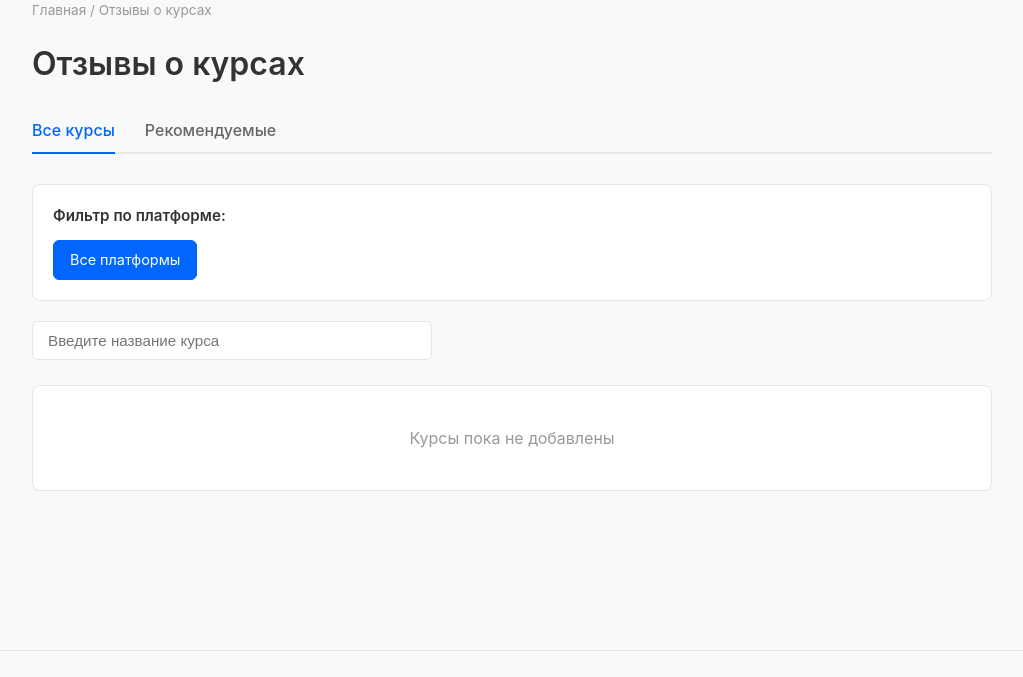
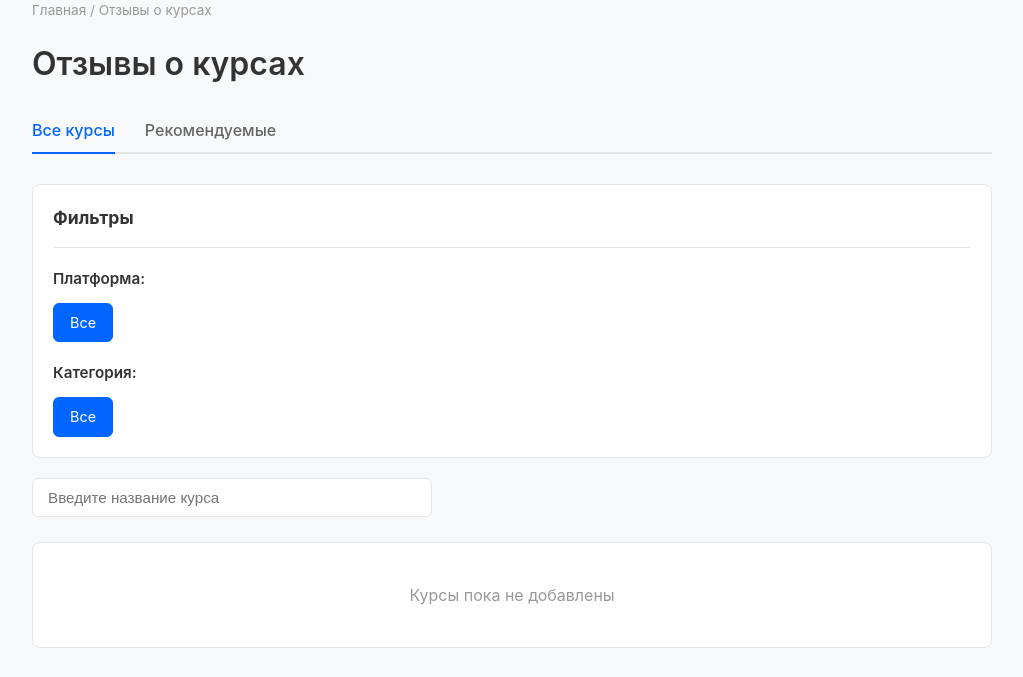
Before and after one commit to GER-of/Review_Platform, a Django app: page / in a window 1280 px wide. Shown: the part 67-744 px from the top of the page, without its empty margins (128-1151 px from the left). Run offline with Django 5.2, Linux system fonts and the light colour scheme; data that the repository does not hold is empty.

Commit message:
добавил поиск по категориям

```diff
--- a/game/views.py
+++ b/game/views.py
@@ -4,20 +4,27 @@ from django.contrib.auth import login, authenticate, logout
 from django.contrib.auth.decorators import login_required
 from django.contrib.auth.forms import UserCreationForm, AuthenticationForm
 from django.contrib.auth.models import User
-from .models import Platform, Course, Review, UserProfile
+from .models import Platform, Course, Review, UserProfile, Category
 from .forms import ReviewForm, UserProfileForm, CourseSubmissionForm
 
 def home(request):
     """Главная страница со списком всех курсов"""
     platform_filter = request.GET.get('platform')
+    category_filter = request.GET.get('category')
 
     # Показываем только одобренные курсы
+    courses = Course.objects.filter(is_approved=True).select_related('platform').prefetch_related('categories')
+
+    # Фильтр по платформе
     if platform_filter:
-        courses = Course.objects.filter(platform__id=platform_filter, is_approved=True).select_related('platform')
-    else:
-        courses = Course.objects.filter(is_approved=True).select_related('platform')
+        courses = courses.filter(platform__id=platform_filter)
+
+    # Фильтр по категории
+    if category_filter:
+        courses = courses.filter(categories__id=category_filter)
 
     platforms = Platform.objects.all()
+    categories = Category.objects.all()
 
     courses_with_ratings = []
     for course in courses:
@@ -29,7 +36,9 @@ def home(request):
     return render(request, 'home.html', {
         'courses_with_ratings': courses_with_ratings,
         'platforms': platforms,
-        'selected_platform': platform_filter
+        'categories': categories,
+        'selected_platform': platform_filter,
+        'selected_category': category_filter
     })
 
 def course_detail(request, course_id):
--- a/static/css/styles.css
+++ b/static/css/styles.css
@@ -107,7 +107,13 @@ main {
     display: flex;
     gap: 30px;
     border-bottom: 2px solid #e5e5e5;
-    margin-bottom: 20px;
+    margin-bottom: 15px;
+}
+
+.results-count {
+    color: #666;
+    font-size: 0.9rem;
+    margin-top: 10px;
 }
 
 .tab {
@@ -605,6 +611,41 @@ main {
     margin-bottom: 20px;
 }
 
+.filters-header {
+    display: flex;
+    justify-content: space-between;
+    align-items: center;
+    margin-bottom: 20px;
+    padding-bottom: 15px;
+    border-bottom: 1px solid #e5e5e5;
+}
+
+.filters-header h3 {
+    margin: 0;
+    font-size: 1.1rem;
+    color: #333;
+}
+
+.clear-filters {
+    color: #f44336;
+    text-decoration: none;
+    font-size: 0.9rem;
+    font-weight: 500;
+    transition: opacity 0.2s;
+}
+
+.clear-filters:hover {
+    opacity: 0.7;
+}
+
+.filter-group {
+    margin-bottom: 20px;
+}
+
+.filter-group:last-child {
+    margin-bottom: 0;
+}
+
 .filter-label {
     font-weight: 600;
     color: #333;
@@ -612,7 +653,8 @@ main {
     font-size: 0.95rem;
 }
 
-.platform-filters {
+.platform-filters,
+.category-filters {
     display: flex;
     flex-wrap: wrap;
     gap: 10px;
--- a/templates/home.html
+++ b/templates/home.html
@@ -14,17 +14,41 @@
         <a href="{% url 'home' %}" class="tab active">Все курсы</a>
         <a href="{% url 'recommended' %}" class="tab">Рекомендуемые</a>
     </div>
+    {% if courses_with_ratings %}
+    <p class="results-count">Найдено курсов: {{ courses_with_ratings|length }}</p>
+    {% endif %}
 </div>
 
 <div class="filters-section">
-    <div class="filter-label">Фильтр по платформе:</div>
-    <div class="platform-filters">
-        <a href="{% url 'home' %}" class="filter-btn {% if not selected_platform %}active{% endif %}">Все платформы</a>
-        {% for platform in platforms %}
-        <a href="?platform={{ platform.id }}" class="filter-btn {% if selected_platform == platform.id|stringformat:'s' %}active{% endif %}">
-            {{ platform.name }}
-        </a>
-        {% endfor %}
+    <div class="filters-header">
+        <h3>Фильтры</h3>
+        {% if selected_platform or selected_category %}
+        <a href="{% url 'home' %}" class="clear-filters">✕ Сбросить все</a>
+        {% endif %}
+    </div>
+
+    <div class="filter-group">
+        <div class="filter-label">Платформа:</div>
+        <div class="platform-filters">
+            <a href="{% url 'home' %}{% if selected_category %}?category={{ selected_category }}{% endif %}" class="filter-btn {% if not selected_platform %}active{% endif %}">Все</a>
+            {% for platform in platforms %}
+            <a href="?platform={{ platform.id }}{% if selected_category %}&category={{ selected_category }}{% endif %}" class="filter-btn {% if selected_platform == platform.id|stringformat:'s' %}active{% endif %}">
+                {{ platform.name }}
+            </a>
+            {% endfor %}
+        </div>
+    </div>
+
+    <div class="filter-group">
+        <div class="filter-label">Категория:</div>
+        <div class="category-filters">
+            <a href="{% url 'home' %}{% if selected_platform %}?platform={{ selected_platform }}{% endif %}" class="filter-btn {% if not selected_category %}active{% endif %}">Все</a>
+            {% for category in categories %}
+            <a href="?category={{ category.id }}{% if selected_platform %}&platform={{ selected_platform }}{% endif %}" class="filter-btn {% if selected_category == category.id|stringformat:'s' %}active{% endif %}">
+                {{ category.name }}
+            </a>
+            {% endfor %}
+        </div>
     </div>
 </div>
 
```
Also changed, not shown: README.md.
